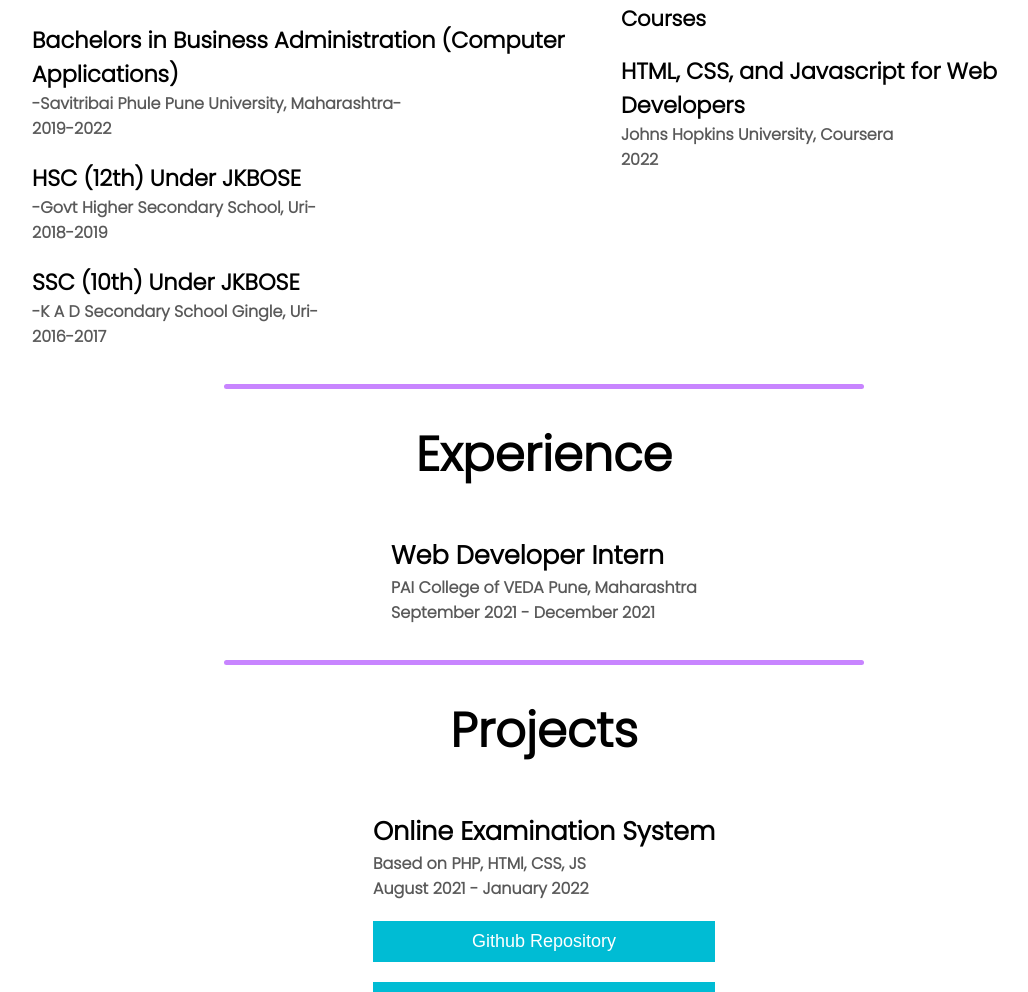
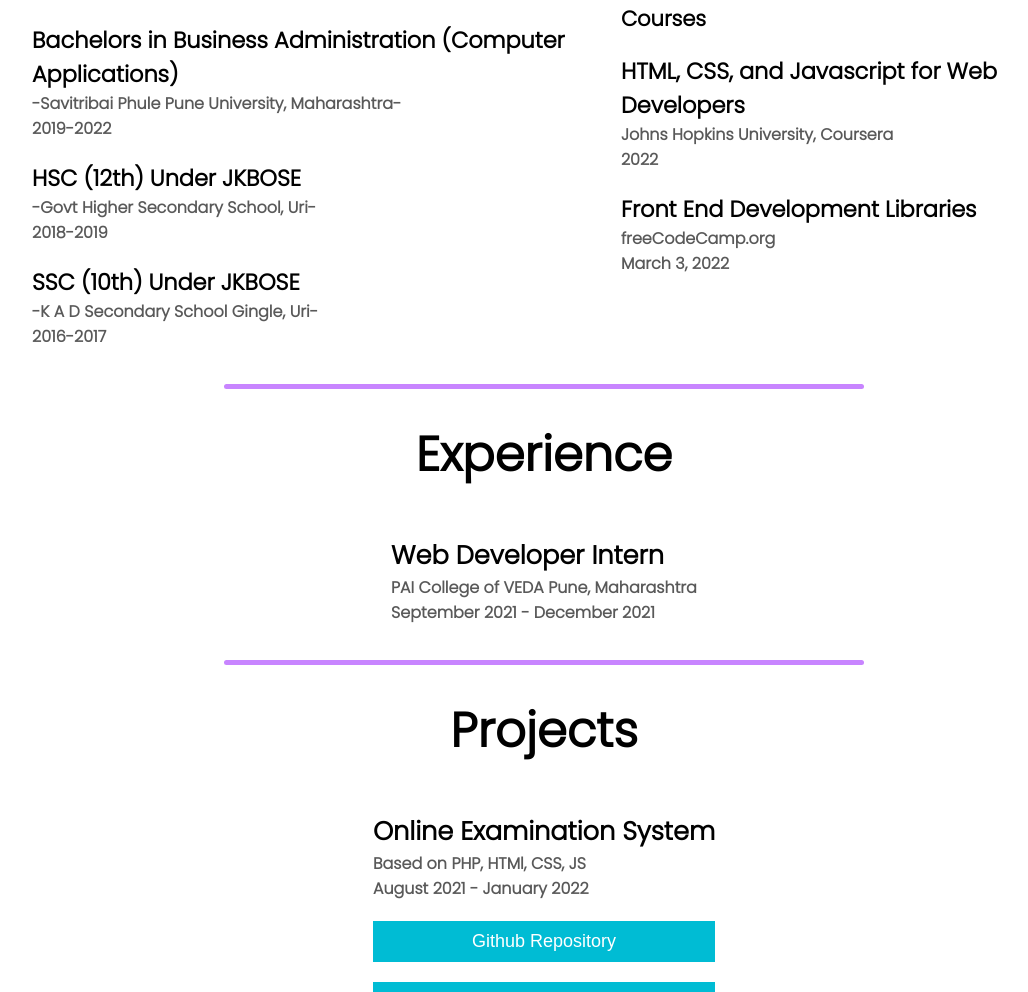
Before and after one commit to Snag-hub/portfolio, a plain HTML site: page index.html in a window 1280 px wide. Shown: the part 1550-2542 px from the top of the page, without its empty margins (96-1124 px from the left). Drawn offline with Linux system fonts and the light colour scheme.

Commit message:
FCC Update

```diff
--- a/index.html
+++ b/index.html
@@ -159,6 +159,11 @@
           <h3>Johns Hopkins University, Coursera</h3>
           <h4>2022</h4>
         </div>
+        <div class="education-item">
+          <h2>Front End Development Libraries</h2>
+          <h3>freeCodeCamp.org</h3>
+          <h4>March 3, 2022</h4>
+        </div>
       </div>
     </div>
   </div>
@@ -190,7 +195,7 @@
             </a>
           </div>
           <div class="inputBox">
-            <a href="#nowhere">
+            <a href="Not Yet Hosted" target="_blank">
               <input type="submit" value="Demo" disabled>
             </a>
           </div>
```
